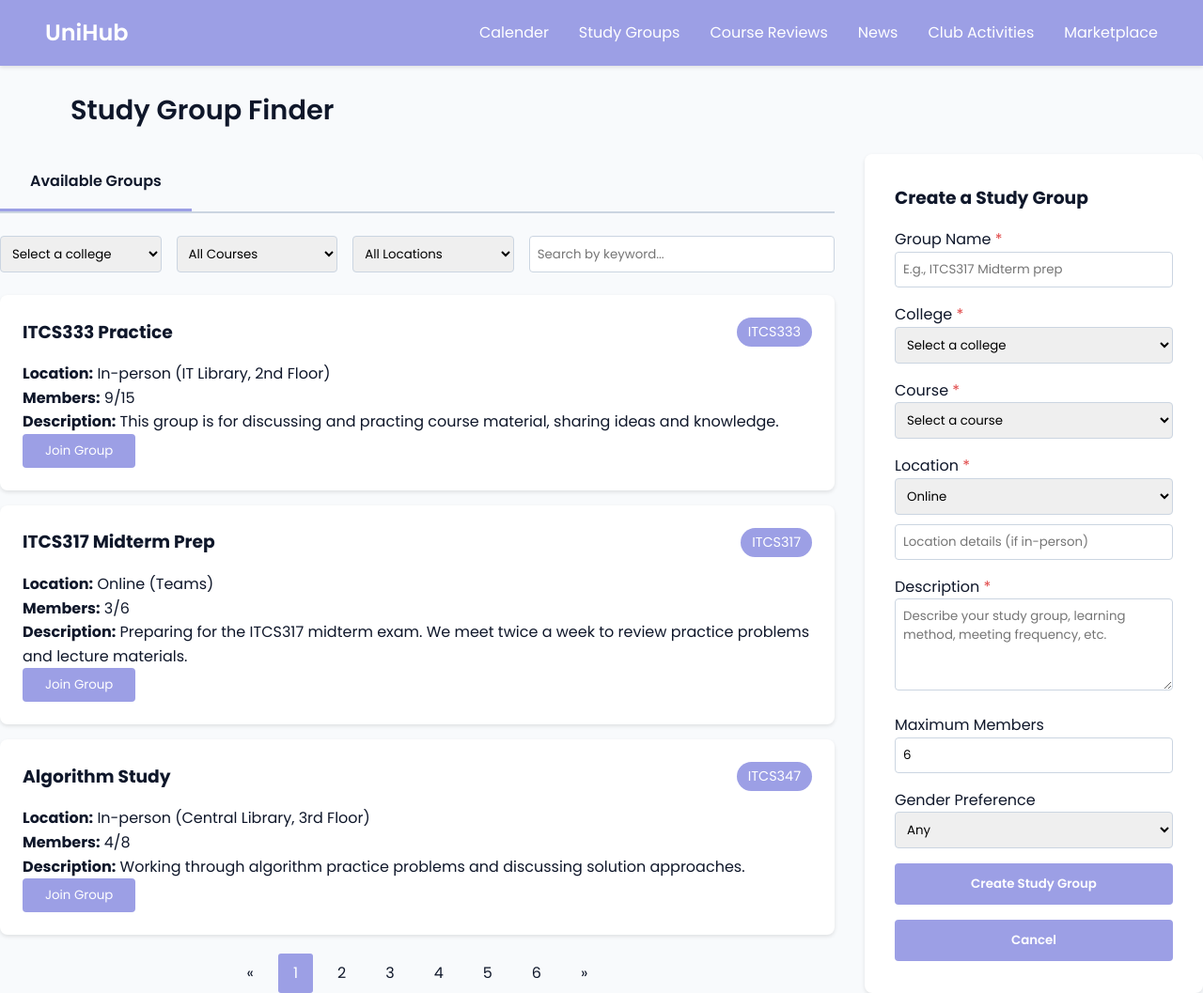
After one commit to 19f6/ITCS333-project7, a PHP site: page /study-groups.html in a window 1280 px wide. The commit adds this page. Shown: the whole page at 94% size. Run offline with PHP 8.4, Linux system fonts and the light colour scheme.

Commit message:
added navbar + fixed css

```diff
--- /dev/null
+++ b/study-group/study-groups.html
@@ -0,0 +1,172 @@
+<!DOCTYPE html>
+<html lang="en">
+<head>
+    <meta charset="UTF-8">
+    <meta name="viewport" content="width=device-width, initial-scale=1.0">
+    <title>Study Group Finder</title>
+    <link rel="stylesheet" href="studygroups.css">
+    <link rel="preconnect" href="https://fonts.googleapis.com">
+    <link rel="preconnect" href="https://fonts.gstatic.com" crossorigin>
+    <link href="https://fonts.googleapis.com/css2?family=Poppins:wght@400;600;700&display=swap" rel="stylesheet">
+</head>
+<body>
+
+    <div id="navbar">
+        <a class="home" href="#home">UniHub</a>
+        <ul class="links">
+            <li><a href="#">Calender</a></li>
+            <li><a href="#">Study Groups</a></li>
+            <li><a href="#">Course Reviews</a></li>
+            <li><a href="#">News</a></li>
+            <li><a href="#">Club Activities</a></li>
+            <li><a href="#">Marketplace</a></li>
+        </ul>
+    </div>
+    <div class="study-group">
+
+        <h1>Study Group Finder</h1>
+
+        <div class="main-container">
+            <div class="left-panel">
+                <div class="tabs">
+                    <div class="tab active" data-tab="available">Available Groups</div>
+                </div>
+                <!-- Filteration -->
+                <div class="filter-bar">
+                    <select id="filter-college">
+                        <option value="">Select a college</option>
+                        <option value="IT">IT</option>
+                        <option value="Science">Science</option>
+                        <option value="Engineering">Engineering</option>
+                    </select>
+                    <select id="filter-course">
+                        <option value="">All Courses</option>
+                    </select>
+                    <select id="filter-location">
+                        <option value="">All Locations</option>
+                        <option value="Online">Online</option>
+                        <option value="In-person">In-person</option>
+                        <option value="Both">Both</option>
+                    </select>
+                    <input type="text" id="search" placeholder="Search by keyword...">
+                </div>
+
+                <!-- Groups -dummy data just for now :) -->
+                <div id="groups-container">
+                    <div class="group-card">
+                        <div class="group-header">
+                            <h3 class="group-title">ITCS333 Practice</h3>
+                            <span class="group-subject">ITCS333</span>
+                        </div>
+                        <div class="group-details">
+                            <p><strong>Location:</strong> In-person (IT Library, 2nd Floor)</p>
+                            <p><strong>Members:</strong> 9/15</p>
+                            <p><strong>Description:</strong> This group is for discussing and practing course material, sharing ideas and knowledge.</p>
+                        </div>
+                        <button class="join-button">Join Group</button>
+                    </div>
+
+                    <div class="group-card">
+                        <div class="group-header">
+                            <h3 class="group-title">ITCS317 Midterm Prep</h3>
+                            <span class="group-subject">ITCS317</span>
+                        </div>
+                        <div class="group-details">
+                            <p><strong>Location:</strong> Online (Teams)</p>
+                            <p><strong>Members:</strong> 3/6</p>
+                            <p><strong>Description:</strong> Preparing for the ITCS317 midterm exam. We meet twice a week to review practice problems and lecture materials.</p>
+                        </div>
+                        <button class="join-button">Join Group</button>
+                    </div>
+
+                    <div class="group-card">
+                        <div class="group-header">
+                            <h3 class="group-title">Algorithm Study</h3>
+                            <span class="group-subject">ITCS347</span>
+                        </div>
+                        <div class="group-details">
+                            <p><strong>Location:</strong> In-person (Central Library, 3rd Floor)</p>
+                            <p><strong>Members:</strong> 4/8</p>
+                            <p><strong>Description:</strong> Working through algorithm practice problems and discussing solution approaches.</p>
+                        </div>
+                        <button class="join-button">Join Group</button>
+                    </div>
+                </div>
+                <!-- Pagination -->
+        <div class="pagination">
+            <a href="#">&laquo;</a>
+            <a class="active"href="#">1</a>
+            <a href="#">2</a>
+            <a href="#">3</a>
+            <a href="#">4</a>
+            <a href="#">5</a>
+            <a href="#">6</a>
+            <a href="#">&raquo;</a>
+    </div>
+            </div>
+
+            <!-- Create Group -->
+            <div class="right-panel">
+                <h3>Create a Study Group</h3>
+                <form id="create-form">
+                    <div>
+                        <label for="group-name" class="required-label">Group Name</label>
+                        <input type="text" id="group-name" placeholder="E.g., ITCS317 Midterm prep" required>
+                    </div>
+                    <div>
+                        <label for="subject" class="required-label">College</label>
+                        <select id="subject" required>
+                            <option value="">Select a college</option>
+                            <option value="IT">IT</option>
+                            <option value="Science">Science</option>
+                            <option value="Engineering">Engineering</option>
+                        </select>
+                    </div>
+                    <div>
+                        <label for="level" class="required-label">Course</label>
+                        <select id="level" required>
+                            <option value="">Select a course</option>
+                            <option value="ITCS333">ITCS333</option>
+                            <option value="ITCS325">ITCS325</option>
+                            <option value="Other">Other</option>
+                        </select>
+                    </div>
+                    <div>
+                        <label for="location-type" class="required-label">Location</label>
+                        <select id="location-type">
+                            <option value="online">Online</option>
+                            <option value="in-person">In-person</option>
+                            <option value="Both">Both</option>
+                        </select>
+                        <input type="text" id="location" placeholder="Location details (if in-person)" style="margin-top: 10px;">
+                    </div>
+                    <div>
+                        <label for="description" class="required-label">Description</label>
+                        <textarea id="description" rows="4" placeholder="Describe your study group, learning method, meeting frequency, etc."></textarea>
+                    </div>
+                    <div>
+                        <label for="max-members" >Maximum Members</label>
+                        <input type="number" id="max-members" min="2" max="20" value="6">
+                    </div>
+                    <div>
+                        <label for="gender">Gender Preference</label>
+                        <select id="gender">
+                            <option value="any">Any</option>
+                            <option value="male">Male Only</option>
+                            <option value="female">Female Only</option>
+                        </select>
+                    </div>
+                    <button type="submit">Create Study Group</button>
+                    <button type="submit">Cancel</button>
+                </form>
+            </div>
+
+
+        </div>
+
+
+
+    </div>
+
+</body>
+</html>
--- a/styles.css
+++ b/study-group/studygroups.css
@@ -18,31 +18,80 @@
     font-family: 'Poppins', sans-serif;
 }
 
+#navbar {
+    display: flex;
+    width: 100%;
+    justify-content: space-between;
+    align-items: center;
+    padding: 1rem 3rem;
+    margin: 0;
+    box-shadow: 0 2px 4px rgba(0,0,0,0.1);
+    background-color: var(--primary-color);
+}
+
+#navbar .home {
+    font-size: 1.5rem;
+    font-weight: 600;
+    color: var(--text-light);
+    text-decoration: none;
+}
+
+#navbar .links {
+    display: flex;
+    list-style: none;
+    padding: 0;
+    margin: 0;
+    gap: 2rem;
+}
+
+#navbar .links li {
+    position: relative;
+}
+
+#navbar .links a {
+    color: var(--text-light);
+    text-decoration: none;
+    padding: 0.5rem 0;
+    transition: color 0.3s ease, transform 0.3s ease;
+}
+
+#navbar a:hover {
+    color: var(--secondary-color);
+}
+
+
 body {
     background-color: var(--background-light);
     color: var(--text-dark);
     line-height: 1.6;
 }
 
+.study-group{
+    display: flex;
+    flex-direction: column;
+    align-items: left;
+}
+
 h1 {
-    background-color: var(--primary-color);
-    color: var(--text-light);
-    padding: 1rem;
-    text-align: center;
-    box-shadow: 0 2px 5px rgba(0,0,0,0.1);
+    text-align: left;
+    font-size: 1.8rem;
+    margin: 1.5rem 0;
+    margin-left: 75px;
+    color: var(--text-dark);
+    font-weight: 600;
 }
 
 .main-container {
     display: flex;
     gap: 2rem;
-    padding: 2rem;
-    max-width: 1400px;
+    /* max-width: 1400px; */
     margin: 0 auto;
 }
 
 /* Left Panel */
 .left-panel {
     flex: 3;
+    align-items: center;
 }
 
 .tabs {
@@ -161,17 +210,34 @@ h1 {
     background: var(--secondary-color);
 }
 
+.required-label::after {
+    content: " *";
+    color: rgb(225, 72, 72);
+}
+
+
+/* pagination */
+.pagination {
+    display: flex;
+    justify-content: center;
+    align-items: center;
+    margin-top: 20px;
+    gap: 10px;
+}
+
 .pagination a {
     color: var(--text-dark);
-    float: left;
     padding: 8px 16px;
     text-decoration: none;
     transition: background-color .3s;
-  }
+    border-radius: 3px;
+}
 
-  .pagination a.active {
+.pagination a.active {
     background-color: var(--primary-color);
     color: white;
-  }
+}
 
-  .pagination a:hover:not(.active) {background-color: #ddd;}
+.pagination a:hover:not(.active) {
+    background-color: #ddd;
+}
```
Also changed, not shown: index.html (deleted, +0 -157 lines).
